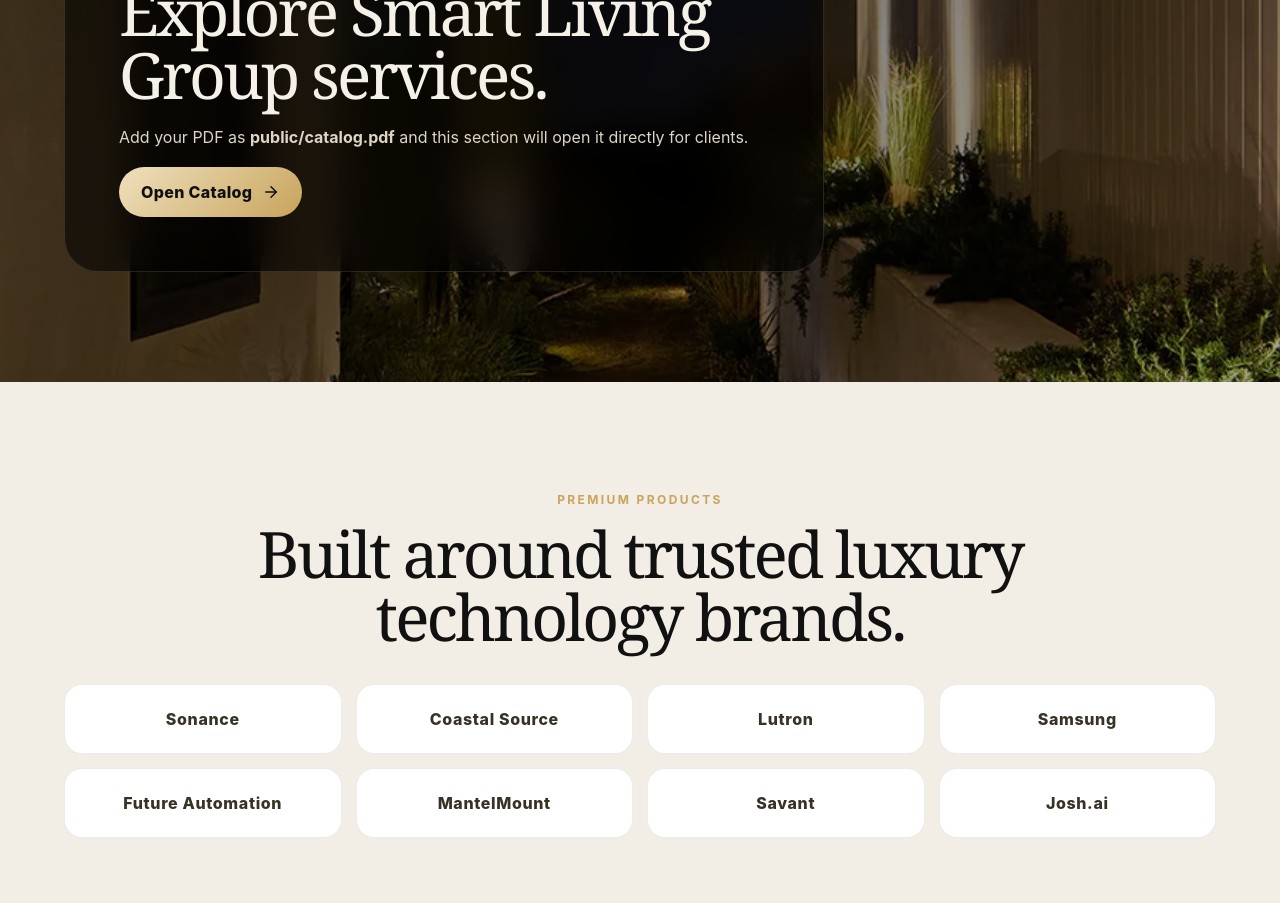
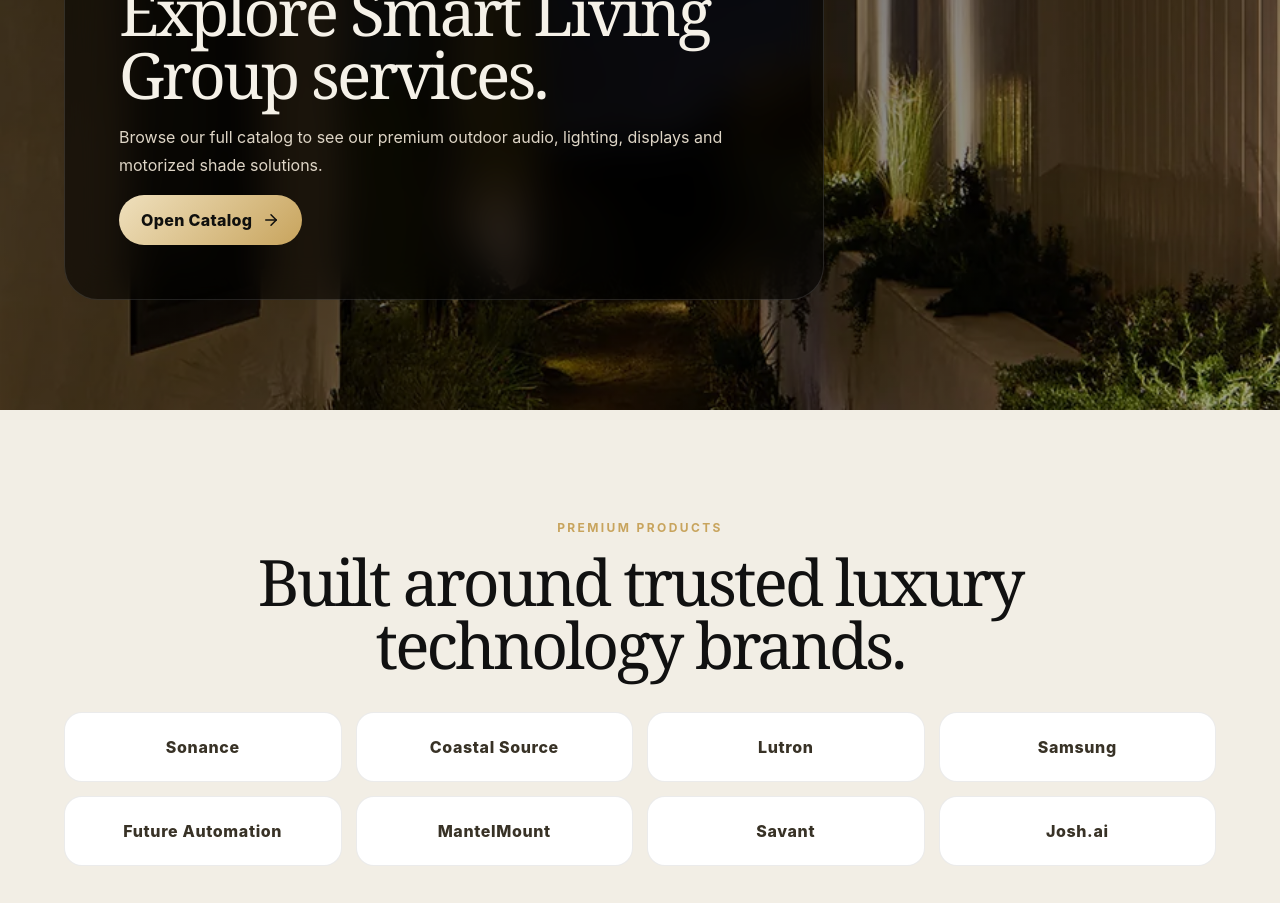
Before and after one commit to puenteelizabeth426-cell/Smart-Living-Group, a Next.js app: page / in a window 1280 px wide. Shown: the part 7460-8363 px from the top of the page. Built offline with nearby package versions, Linux system fonts and the light colour scheme.

Commit message:
feat: update catalog section and add new PDF file
Updated catalog description and added target and rel attributes to catalog link. Added new catalog PDF file.

Co-authored-by: puenteelizabeth426-cell <301475346+puenteelizabeth426-cell@users.noreply.github.com>

```diff
--- a/app/page.tsx
+++ b/app/page.tsx
@@ -151,8 +151,8 @@ export default function Home() {
         <div className="catalogCard">
           <p className="eyebrow">Catalog</p>
           <h2>Explore Smart Living Group services.</h2>
-          <p>Add your PDF as <strong>public/catalog.pdf</strong> and this section will open it directly for clients.</p>
-          <a className="button primary" href="/catalog.pdf">Open Catalog <ArrowRight size={18} /></a>
+          <p>Browse our full catalog to see our premium outdoor audio, lighting, displays and motorized shade solutions.</p>
+          <a className="button primary" href="/catalog.pdf" target="_blank" rel="noreferrer">Open Catalog <ArrowRight size={18} /></a>
         </div>
       </section>
 
```
Also changed, not shown: 1 other file (tests, documents, lock files or other folders).
